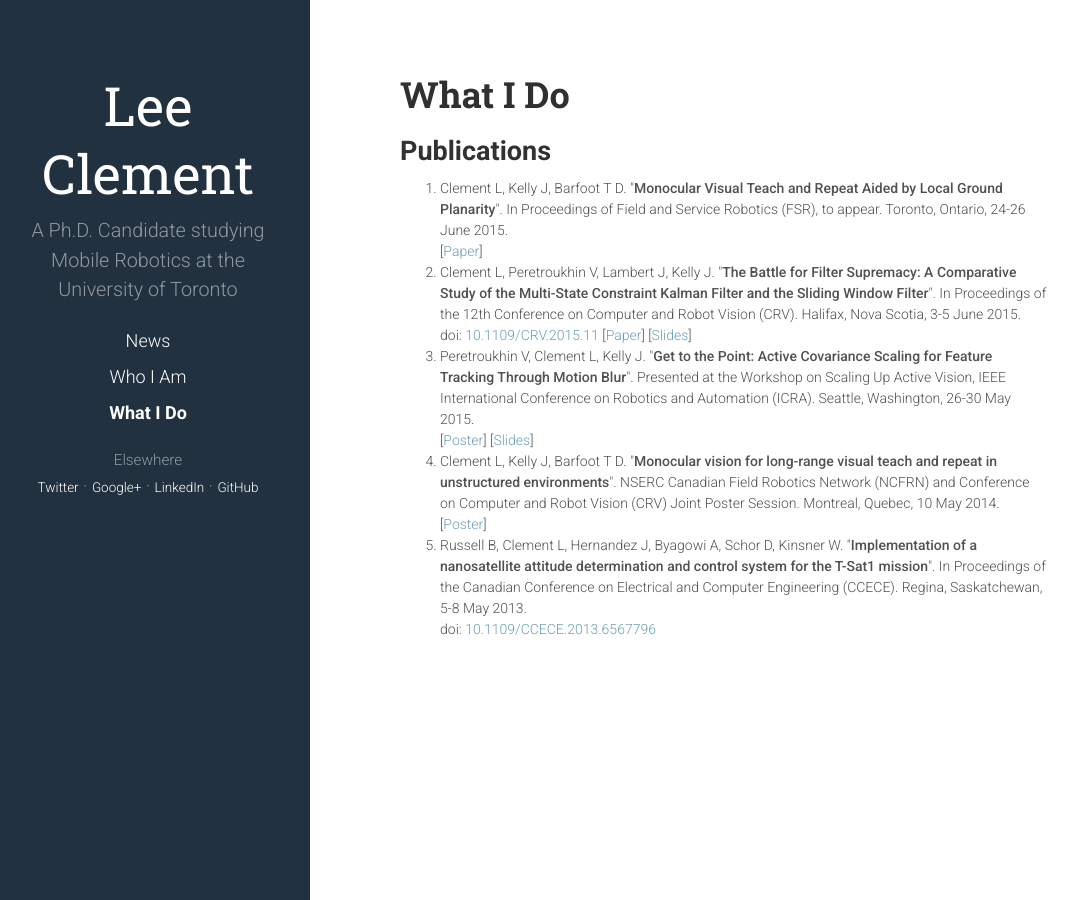
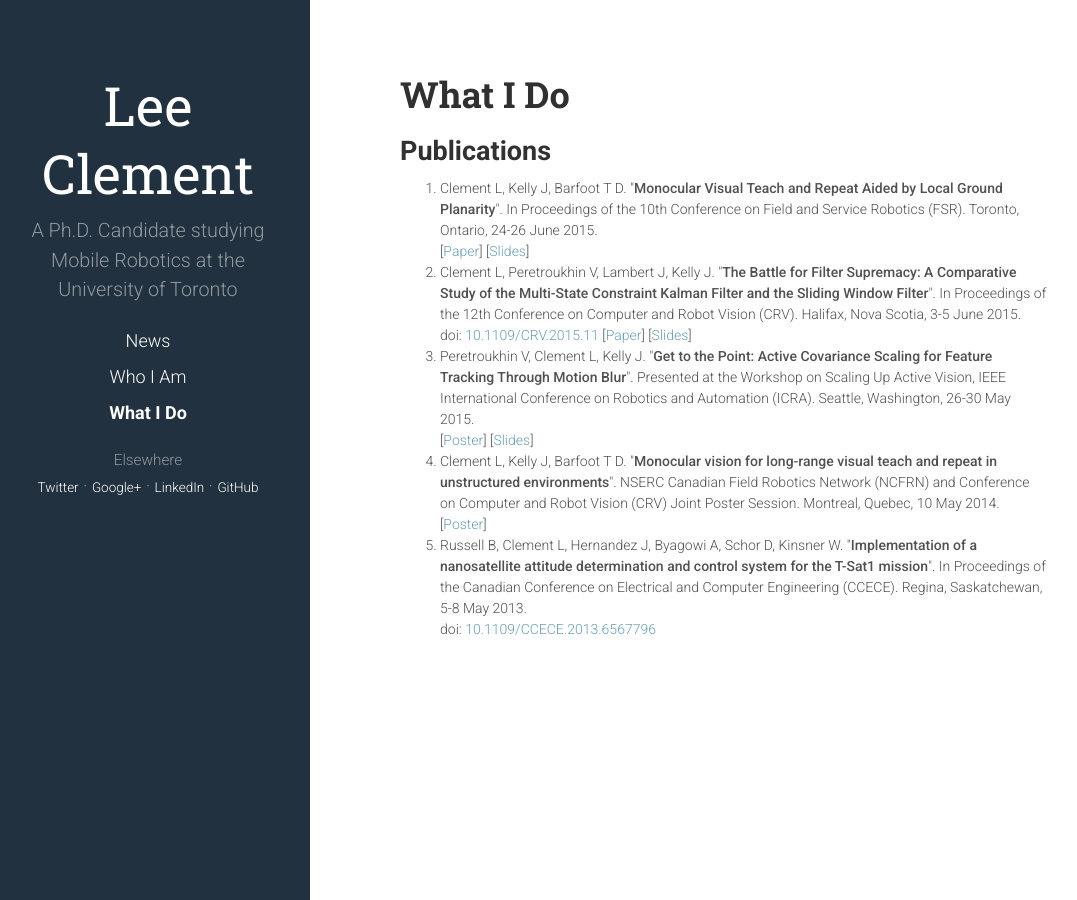
Before and after one commit to leeclemnet/leeclemnet.github.io, a Jekyll site: the page built from work.md, in a window 1280 px wide. Shown: the whole page, without its empty margins (14-1091 px from the left). Built offline with Jekyll 4.4.1, drawn with Linux system fonts in a browser that asks for light colours; nearby versions of some CDN libraries; Markdown is read by kramdown in place of the engine named in the settings.

Commit message:
Added FSR slides

```diff
--- a/work.md
+++ b/work.md
@@ -9,8 +9,8 @@ sitemap:
 ## Publications
 <div class="pub-list"> <ol>
 
-<li> Clement L, Kelly J, Barfoot T D. "<b>Monocular Visual Teach and Repeat Aided by Local Ground Planarity</b>". In Proceedings of Field and Service Robotics (FSR), to appear. Toronto, Ontario, 24-26 June 2015.<br/>
-  [<a href="{{ site.url }}/assets/docs/fsr2015_monoVTR_paper.pdf">Paper</a>]
+<li> Clement L, Kelly J, Barfoot T D. "<b>Monocular Visual Teach and Repeat Aided by Local Ground Planarity</b>". In Proceedings of the 10th Conference on Field and Service Robotics (FSR). Toronto, Ontario, 24-26 June 2015.<br/>
+  [<a href="{{ site.url }}/assets/docs/fsr2015_monoVTR_paper.pdf">Paper</a>] [<a href="{{ site.url }}/assets/docs/fsr2015_monoVTR_slides.pdf">Slides</a>]
 </li>
 
 <li> Clement L, Peretroukhin V, Lambert J, Kelly J. "<b>The Battle for Filter Supremacy: A Comparative Study of the Multi-State Constraint Kalman Filter and the Sliding Window Filter</b>". In Proceedings of the 12th Conference on Computer and Robot Vision (CRV). Halifax, Nova Scotia, 3-5 June 2015.<br/>
```
Also changed, not shown: 1 other file.
